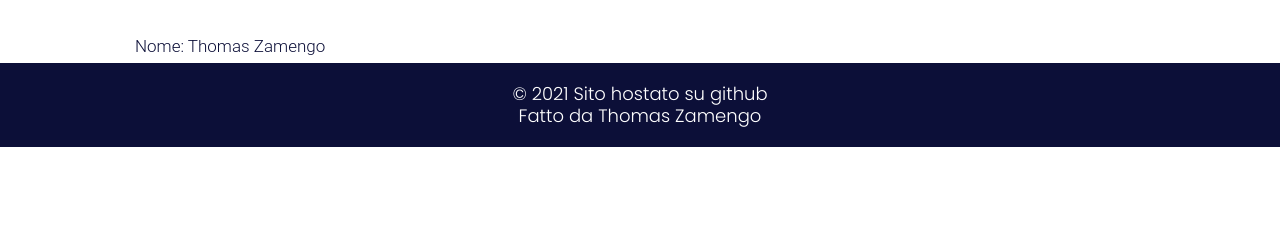
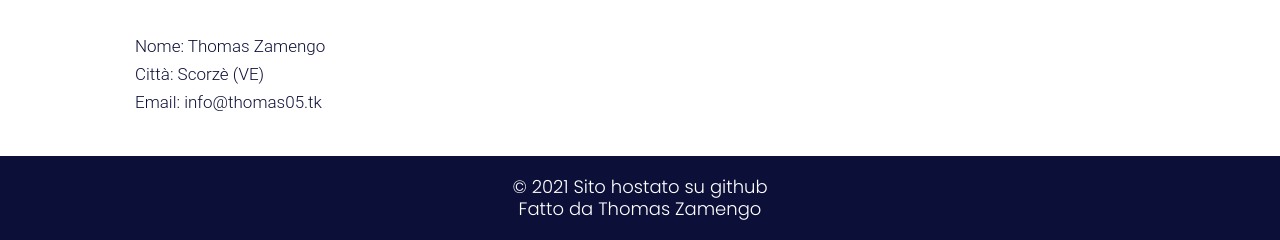
Before and after one commit to thomasz05/new-sito, a plain HTML site: page index.html in a window 1280 px wide. Shown: the part 653-893 px from the top of the page. Before the commit the page ends 809 px from the top, so only its background shows below. Drawn offline with nearby package versions, Linux system fonts and the light colour scheme.

Commit message:
fix footer

```diff
--- a/css/responsive.css
+++ b/css/responsive.css
@@ -5,7 +5,11 @@
 
 /*------------------------------------------------------------------- 991px x 768px ---------------------------------------------------------------------*/
 
-@media (min-width: 1200px) and (max-width: 1500px) {}
+@media (min-width: 1200px) and (max-width: 1500px) {
+    .fixed-bottom{
+        position: relative;
+    }
+}
 
 @media (min-width: 992px) and (max-width: 1199px) {}
 
```
